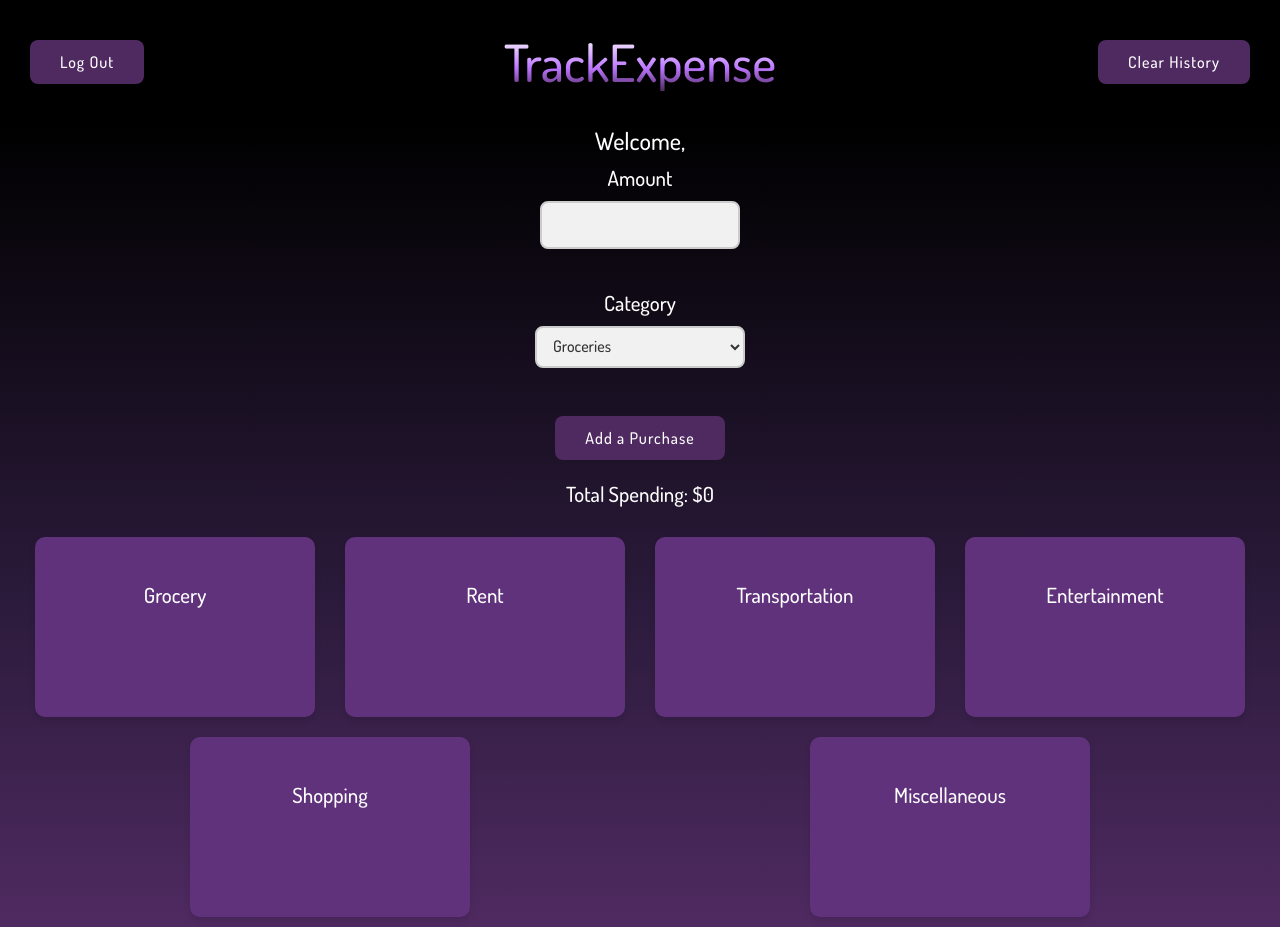
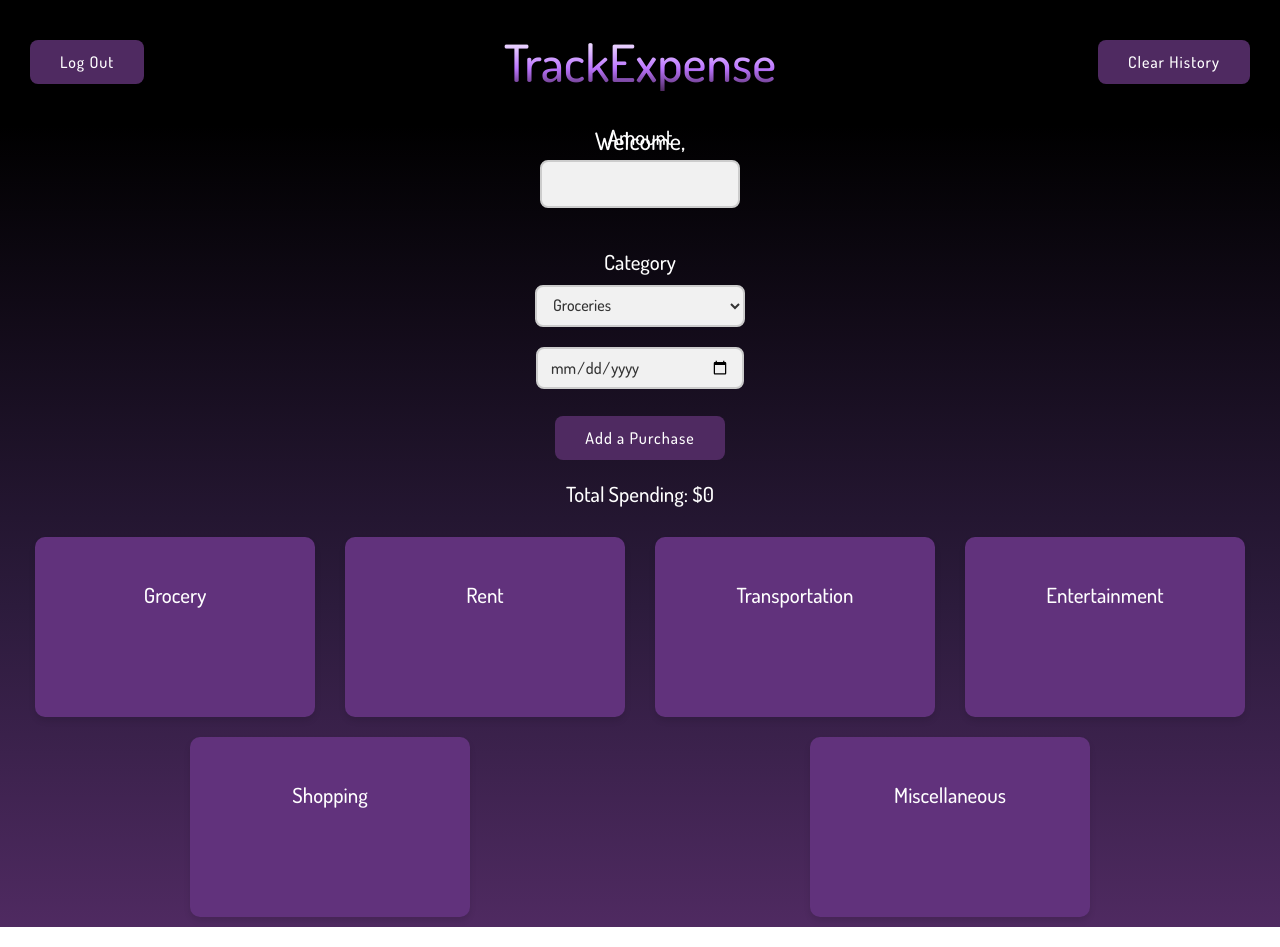
Before and after one commit to adamljouad/special-potato, a React (Vite) app: page /dashboard in a window 1280 px wide. Built offline with nearby package versions, Linux system fonts and the light colour scheme.

Commit message:
feat: add date input for purchases and display formatted date in the dashboard

```diff
--- a/src/components/dashboard.css
+++ b/src/components/dashboard.css
@@ -159,7 +159,7 @@ li {
   box-shadow: 0 4px 8px rgba(0, 0, 0, 0.1);
   transition: all 0.3s ease;
   display: flex;
-  flex-direction: row;
+  flex-direction: column;
   justify-content: center;
   align-items: center;
 }
@@ -289,7 +289,7 @@ li:hover {
   font-size: 14px;
   font-weight: 600;
   cursor: pointer;
-  margin-left: 60px;
+  margin-top: 5px;
   transition: all 0.3s ease;
 }
 
@@ -303,3 +303,29 @@ li:hover {
   transform: scale(1);
   box-shadow: 0 4px 8px rgba(0, 0, 0, 0.1);
 }
+
+.date-dropdown {
+  color: #333;
+  background-color: #f1f1f1;
+  border: 2px solid #ccc;
+  border-radius: 8px;
+  padding: 8px 12px;
+  font-size: 16px;
+  transition: background-color 0.3s, border-color 0.3s;
+  z-index: 9999;
+  width: 180px;
+  font-weight: bold;
+  margin-top: 20px;
+}
+
+.date-dropdown:hover {
+  background-color: #e0e0e0;
+  border-color: #888;
+  background-color: #edbefc;
+}
+
+.date-dropdown:focus {
+  outline: none;
+  border-color: #4f2a61;
+  background-color: #edbefc;
+}
--- a/src/components/dashboard.jsx
+++ b/src/components/dashboard.jsx
@@ -7,8 +7,15 @@ function Dashboard() {
   const [purchases, setPurchases] = useState([]);
   const [purchaseAmount, setPurchaseAmount] = useState('');
   const [purchaseCategory, setPurchaseCategory] = useState('Groceries');
+  const [purchaseDate, setPurchaseDate] = useState()
   let [total, setTotal] = useState(0);
   const navigate = useNavigate();
+
+  const formatDate = (dateString) => {
+    if (!dateString) return '';
+    const options = { day: '2-digit', month: 'short', year: 'numeric' };
+    return new Date(dateString).toLocaleDateString('en-GB', options);
+  };
 
   const groceryPurchases = purchases.filter(p => p.category === 'Groceries');
   const rentPurchases = purchases.filter(p => p.category === 'Rent');
@@ -37,7 +44,8 @@ function Dashboard() {
       const newPurchases = {
         id: Date.now(),
         amount: purchaseAmount,
-        category: purchaseCategory
+        category: purchaseCategory,
+        date: purchaseDate
       };
       setPurchases(prevPurchases => {
         const updatedPurchases = [...prevPurchases, newPurchases];
@@ -93,6 +101,7 @@ function Dashboard() {
               <option className='option-dropdown'>Shopping</option>
               <option className='option-dropdown'>Miscellaneous</option>
             </select>
+            <input type='date' className='date-dropdown' value={purchaseDate} onChange={(e) => setPurchaseDate(e.target.value)}></input>
           </div>
         </div>
         <button className='add-purchase-button' onClick={() => {addPurchase()}}>Add a Purchase</button>
@@ -104,7 +113,7 @@ function Dashboard() {
               {groceryPurchases.map((purchase, index) => {
                 return (
                 <li key={index}>
-                  ${purchase.amount}
+                  ${purchase.amount} <span className="purchase-date">on {formatDate(purchase.date)}</span>
                   <button className='remove-button' onClick={() => removePurchase(purchase.id)}>Remove</button>
                 </li>
                 );
@@ -117,7 +126,7 @@ function Dashboard() {
               {rentPurchases.map((purchase, index) => {
                 return (
                 <li key={index}>
-                  ${purchase.amount}
+                  ${purchase.amount} <span className="purchase-date">on {formatDate(purchase.date)}</span>
                   <button className='remove-button' onClick={() => removePurchase(purchase.id)}>Remove</button>
                 </li>
                 );
@@ -130,7 +139,7 @@ function Dashboard() {
               {transportationPurchases.map((purchase, index) => {
                 return (
                 <li key={index}>
-                  ${purchase.amount}
+                  ${purchase.amount} <span className="purchase-date">on {formatDate(purchase.date)}</span>
                   <button className='remove-button' onClick={() => removePurchase(purchase.id)}>Remove</button>
                 </li>
                 );
@@ -143,7 +152,7 @@ function Dashboard() {
               {entertainmentPurchases.map((purchase, index) => {
                 return (
                 <li key={index}>
-                  ${purchase.amount}
+                  ${purchase.amount} <span className="purchase-date">on {formatDate(purchase.date)}</span>
                   <button className='remove-button' onClick={() => removePurchase(purchase.id)}>Remove</button>
                 </li>
                 );
@@ -156,7 +165,7 @@ function Dashboard() {
               {shoppingPurchases.map((purchase, index) => {
                 return (
                 <li key={index}>
-                  ${purchase.amount}
+                  ${purchase.amount} <span className="purchase-date">on {formatDate(purchase.date)}</span>
                   <button className='remove-button' onClick={() => removePurchase(purchase.id)}>Remove</button>
                 </li>
                 );
@@ -169,7 +178,7 @@ function Dashboard() {
               {miscellaneousPurchases.map((purchase, index) => {
                 return (
                 <li key={index}>
-                  ${purchase.amount}
+                  ${purchase.amount} <span className="purchase-date">on {formatDate(purchase.date)}</span>
                   <button className='remove-button' onClick={() => removePurchase(purchase.id)}>Remove</button>
                 </li>
                 )
```
